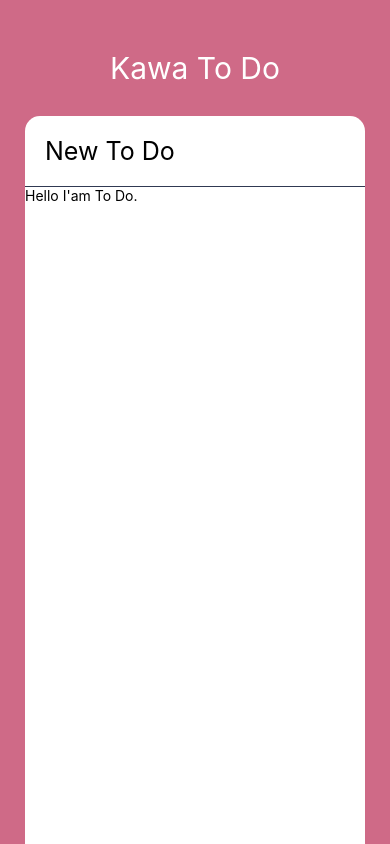
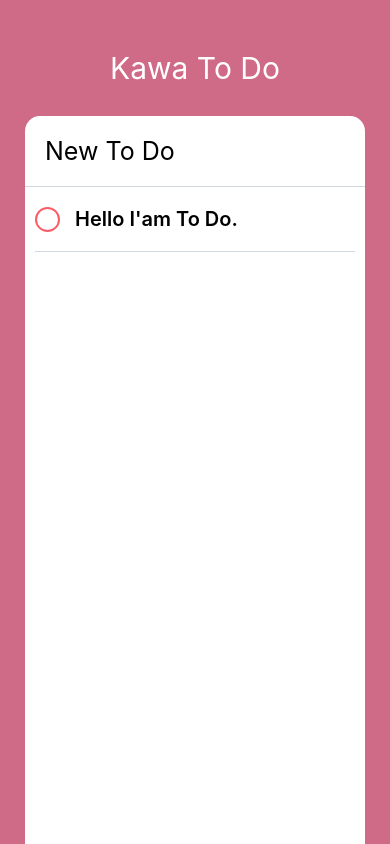
Before and after one commit to PortableSAM/kawa-todo, a React Native app: screen / in a window 390 px wide. Built offline with nearby package versions, Linux system fonts and the light colour scheme.

Commit message:
App.js + ToDo.js Styling Update.

```diff
--- a/App.js
+++ b/App.js
@@ -23,7 +23,7 @@
 						returnKeyType={'done'}
 						autoCorrect={false}
 					/>
-					<ScrollView>
+					<ScrollView contentContainerStyle={styles.ToDos}>
 						<ToDo />
 					</ScrollView>
 				</View>
@@ -64,8 +64,11 @@
 	},
 	input: {
 		padding: 20,
-		borderBottomColor: '#303952',
+		borderBottomColor: '#d1d8e0',
 		borderBottomWidth: 1,
 		fontSize: 25,
 	},
+	ToDos: {
+		alignItems: 'center',
+	},
 });
--- a/ToDo.js
+++ b/ToDo.js
@@ -1,14 +1,58 @@
 import React, { Component } from 'react';
-import { View, Text, TouchableOpacity, StyleSheet } from 'react-native';
+import { View, Text, TouchableOpacity, StyleSheet, Dimensions } from 'react-native';
+
+const { width, height } = Dimensions.get('window');
 
 export default class ToDo extends Component {
+	state = {
+		isEditing: false,
+		isCompleted: false,
+	};
 	render() {
+		const { isCompleted } = this.state;
 		return (
-			<View>
-				<Text>Hello I'am To Do.</Text>
+			<View style={styles.container}>
+				<TouchableOpacity onPress={this._toggleComplete}>
+					<View style={[styles.circle, isCompleted ? styles.completedCircle : styles.uncompletedCircle]} />
+				</TouchableOpacity>
+				<Text style={styles.text}>Hello I'am To Do.</Text>
 			</View>
 		);
 	}
+
+	_toggleComplete = () => {
+		this.setState(prevState => {
+			return {
+				isCompleted: !prevState.isCompleted,
+			};
+		});
+	};
 }
 
-const styles = StyleSheet.create({});
+const styles = StyleSheet.create({
+	container: {
+		width: width - 70,
+		borderBottomColor: '#d1d8e0',
+		borderBottomWidth: StyleSheet.hairlineWidth,
+		flexDirection: 'row',
+		alignItems: 'center',
+	},
+	circle: {
+		width: 25,
+		height: 25,
+		borderRadius: 15,
+		borderWidth: 2,
+		marginRight: 15,
+	},
+	completedCircle: {
+		borderColor: '#778ca3',
+	},
+	uncompletedCircle: {
+		borderColor: '#fc5c65',
+	},
+	text: {
+		fontWeight: '600',
+		fontSize: 20,
+		marginVertical: 20,
+	},
+});
```
